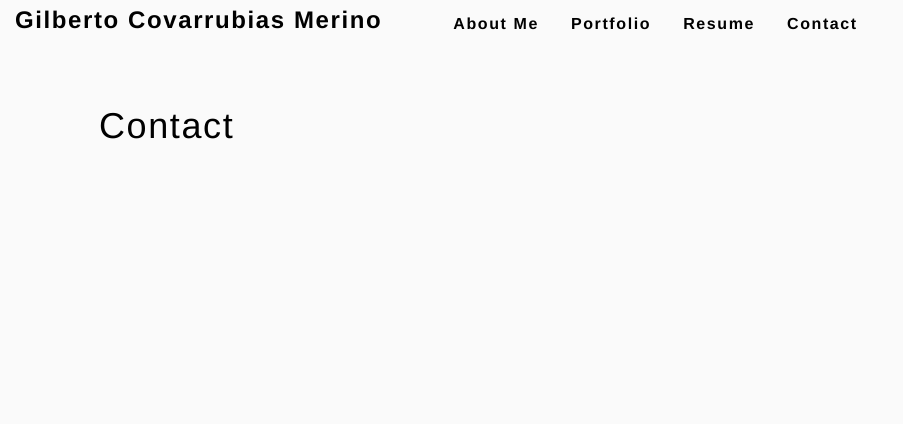
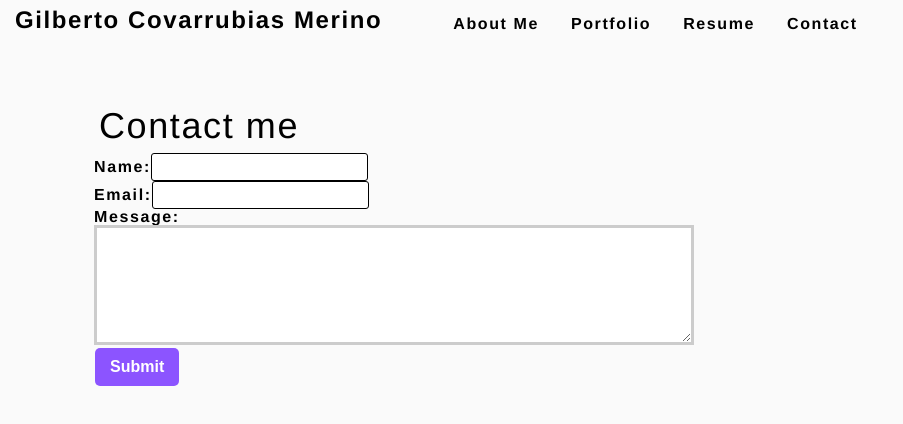
Before and after one commit to perfect-perfect/react-portfolio, a React (Create React App) app: page / in a window 1280 px wide. Both pictures are taken after a click on the element "Contact". Shown: the top 424 px of the page, without its empty margins (0-903 px from the left). Built offline with nearby package versions, Linux system fonts and the light colour scheme.

Commit message:
rough draft of Contact finished

```diff
--- a/src/components/Contact/index.js
+++ b/src/components/Contact/index.js
@@ -1,10 +1,81 @@
-import React from 'react'
+import React, { useState } from 'react';
+import { validateEmail } from '../../utils/helpers';
 
 function Contact() {
-    return(
-        <h1>
-            Contact
-        </h1>
+    const [formState, setFormState] = useState({ name: '', email: '', message: '' });
+
+    const { name, email, message } = formState;
+
+    const [errorMessage, setErrorMessage] = useState('');
+
+    function handleChange(e) {
+
+        if (e.target.name === 'email') {
+            const isValid = validateEmail(e.target.value);
+            console.log(isValid)
+
+            if (!isValid) {
+                setErrorMessage('Your email is invalid');
+            } else {
+                setErrorMessage('');
+            }
+        }
+        else {
+            // we're checking the message and name form element values.
+            // checks whether the values of these elements are blank
+            if (!e.target.value.length) {
+
+                setErrorMessage(`${e.target.name} is required.`);
+
+            }
+            else {
+                setErrorMessage('');
+            }
+        }
+
+
+        // so that the state only updates if the form data has passed the quality tests
+        if (!errorMessage) {
+            // 'name' property of 'target' actually refers to the 'name' attribute of the form element
+            //  - this attribute value mathches the property names of 'formState' (name, email, message)
+            //      - and allows us the '[]' to create dynamic property names
+            setFormState({...formState, [e.target.name]: e.target.value })
+        }
+
+        console.log('errorMessage', errorMessage);
+    }
+
+    function handleSubmit(e) {
+        e.preventDefault();
+        console.log(formState);
+    }
+
+    console.log(formState);
+
+    return (
+        <section>
+            <h1>Contact me</h1>
+            <form id="contact-form" onSubmit={handleSubmit} >
+                <div>
+                    <label htmlFor="name">Name:</label>
+                    <input type="text" defaultValue={name} onBlur={handleChange}  name="name"  />
+                </div>
+                <div>
+                    <label htmlFor="email">Email:</label>
+                    <input type="email"  defaultValue={email} onBlur={handleChange} name="email" />
+                </div>
+                <div>
+                    <label htmlFor="message">Message:</label>
+                    <textarea rows="5" defaultValue={message} onBlur={handleChange} name="message" />
+                </div>
+                {errorMessage && (
+                    <div>
+                        <p className='error-text'>{errorMessage}</p>
+                    </div>
+                )}
+                <button type="submit">Submit</button>
+            </form>
+        </section>
     )
 }
 
```
